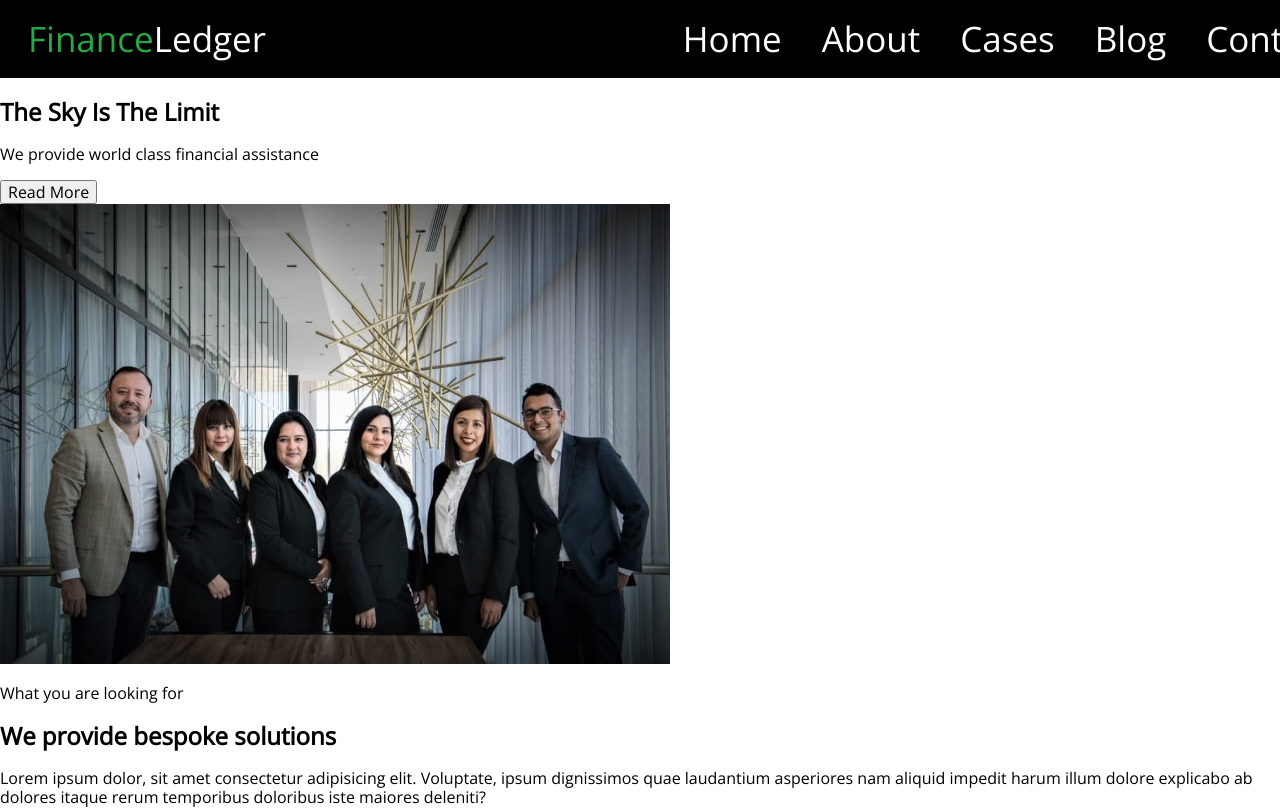
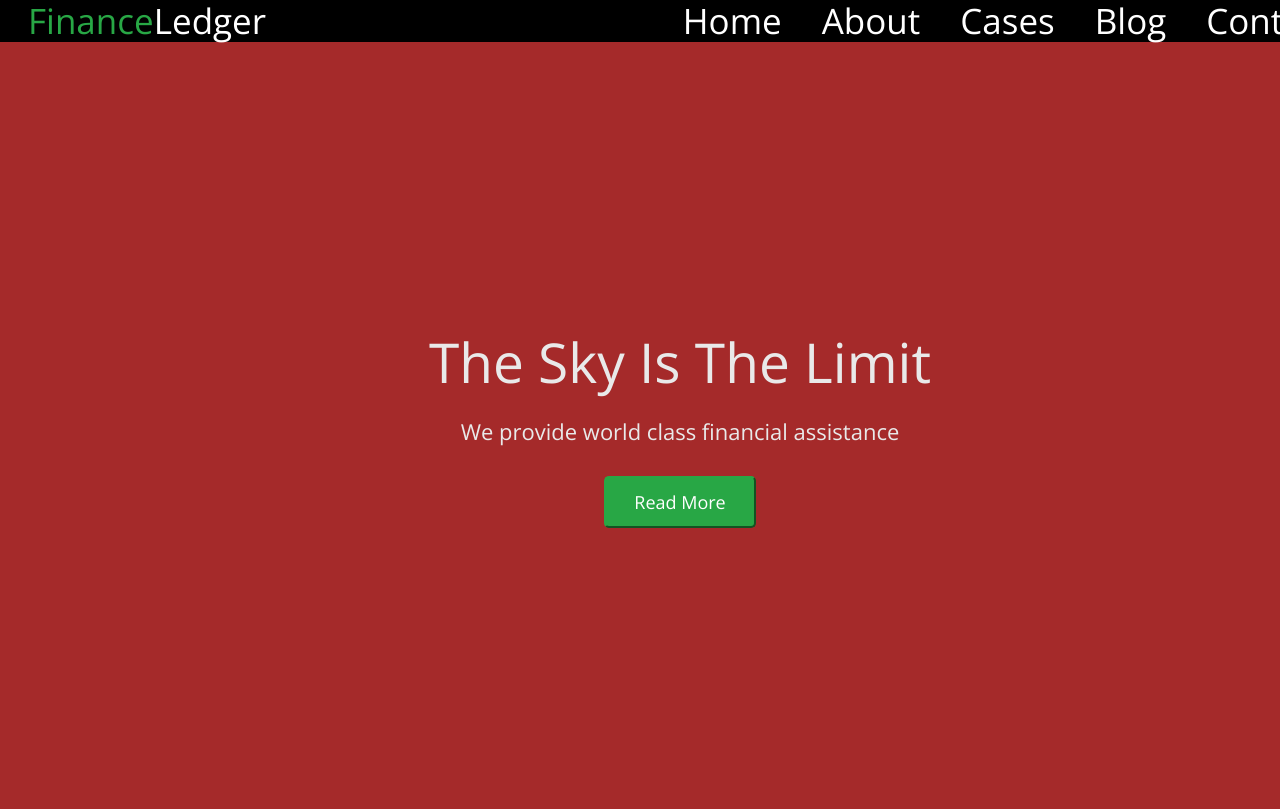
Before and after one commit to kashirin-olexsandr/practice-84-5-6, a plain HTML site: page index.html in a window 1280 px wide. Shown: the top 809 px of the page. Drawn offline with nearby package versions, Linux system fonts and the light colour scheme.

Commit message:
hero section

```diff
--- a/css/styles.css
+++ b/css/styles.css
@@ -1,15 +1,29 @@
 :root {
 	--base-text-color: #ffffff;
+	--secondary-color: #E9E9E9;
+	--base-title: #E9E9E9;
 }
 
-li {
-	list-style: none;
-}
 
 body {
 	font-family: "Open Sans", sans-serif;
 }
 
+h1,
+h2,
+h3,
+h4,
+h5,
+h6,
+p {
+	margin: 0;
+}
+
+ul {
+	list-style: none;
+	margin: 0;
+	padding: 0;
+}
 /* Header  */
 
 .container {
@@ -55,3 +69,38 @@ body {
 	line-height: 1.2;
 	color: var(--base-text-color);
 }
+/* hero section*/
+.hero {
+	background-color: brown;
+	padding: 287px 0;
+	text-align: center;
+}
+
+.hero-title {
+	font-weight: 300;
+	font-size: 55px;
+	line-height: 1.2;
+	color: var(--base-title);
+}
+
+.hero-description {
+	font-size: 22px;
+	line-height: 1,67;
+	color: var(--secondary-color);
+	margin-top: 24px;
+}
+
+.btn {
+	font-family: 'Open Sans';
+	font-style: normal;
+	font-weight: 400;
+	font-size: 18px;
+	line-height: 1.56;
+	text-align: center;
+	color: var(--base-text-color);
+	margin-top: 32px;
+	padding: 10px 28px;
+	background: #28A745;
+	border-radius: 5px;
+	border-color: #28A745;
+}
--- a/index.html
+++ b/index.html
@@ -35,10 +35,12 @@
 		</header>
 		<!-- Section hero -->
 		<main>
-			<section>
-				<h1>The Sky Is The Limit</h1>
-				<p>We provide world class financial assistance</p>
-				<button type="button">Read More</button>
+			<section class="hero ">
+				<div class="container">
+						<h1 class="hero-title">The Sky Is The Limit</h1>
+						<p class="hero-description">We provide world class financial assistance</p>
+						<button class="btn" type="button">Read More</button>
+				</div >
 			</section>
 			<!-- /Section hero -->
 			<!-- Section 1 -->
```
